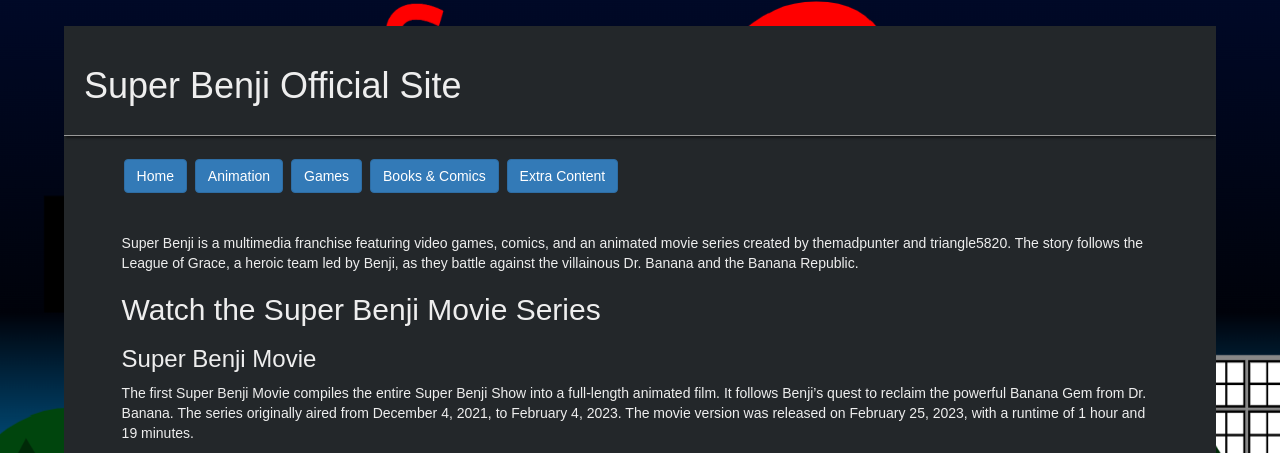
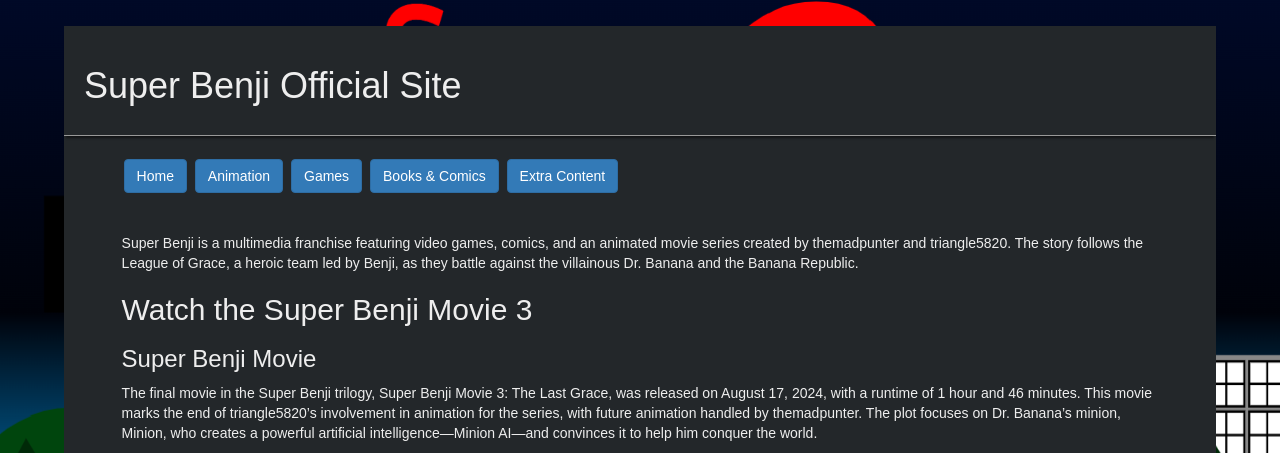
Before and after one commit to familycomicsstudios/Super-Benji-Website, a Jekyll site: the page built from index.html, in a window 1280 px wide and 1400 px high. Shown: the top 453 px of the window. Built offline with Jekyll 4.4.1, drawn with Linux system fonts in a browser that asks for light colours; some of the changed text lies outside the part shown; grey boxes are pictures that could not be loaded.

Commit message:
Added some stuff

```diff
--- a/games.html
+++ b/games.html
@@ -15,6 +15,6 @@
 <h3>Super Benji Worlds</h3>
 <p>
     Super Benji Worlds is an upcoming platformer by FC Studios. The game plays through the story of the Super Benji Movie. In this game, you venture through
-    Benji Island and defeat the minions of Dr. Banana, before eventually defeating Dr. Banana himself as the final boss. More information about this game will
-    be coming soon.
+    Benji Island and defeat the minions of Dr. Banana, before eventually defeating Dr. Banana himself as the final boss.
 </p>
+<iframe loading="lazy" frameborder="0" src="https://itch.io/embed/3713794?dark=true" width="552" height="167"><a href="https://familycomicsstudios.itch.io/super-benji-worlds">Super Benji Worlds by Family Comics Studios</a></iframe>
--- a/index.html
+++ b/index.html
@@ -8,54 +8,21 @@
   The story follows the League of Grace, a heroic team led by Benji, as they battle against the villainous Dr. Banana and the Banana Republic.
 </p>
 
-<h2 id="movies">Watch the Super Benji Movie Series</h2>
+<h2>Watch the Super Benji Movie 3</h2>
 <h3>Super Benji Movie</h3>
-<p>
-  The first Super Benji Movie compiles the entire Super Benji Show into a full-length animated film. It follows Benji’s quest to reclaim the powerful Banana Gem from Dr. Banana.
-  The series originally aired from December 4, 2021, to February 4, 2023. The movie version was released on February 25, 2023, with a runtime of 1 hour and 19 minutes.
-</p>
-<iframe loading="lazy" width="560" height="315" src="https://www.youtube-nocookie.com/embed/eJlBNGm-gtM?si=RkykPO3jMOirISnh" title="Super Benji Movie" frameborder="0" allow="accelerometer; autoplay; clipboard-write; encrypted-media; gyroscope; picture-in-picture; web-share" referrerpolicy="strict-origin-when-cross-origin" allowfullscreen></iframe><br>
-<h3>Super Benji Movie 2: Civil War</h3>
-<p>
-  Released on October 13, 2023, Super Benji Movie 2: Civil War continues the story immediately after the events of the Super Benji Show.
-  In this sequel, Dr. Banana manipulates the League of Grace, causing them to split into two rival factions—one of which allies with the Banana Republic.
-  The resulting conflict escalates into a full-scale civil war. Total runtime: 1 hour and 23 minutes.
-</p>
-<iframe loading="lazy" width="560" height="315" src="https://www.youtube-nocookie.com/embed/SctKwyF9RGM?si=NdsSRoxLtgYmywlR" title="Super Benji Movie 2: Civil War" frameborder="0" allow="accelerometer; autoplay; clipboard-write; encrypted-media; gyroscope; picture-in-picture; web-share" referrerpolicy="strict-origin-when-cross-origin" allowfullscreen></iframe><br>
-<h3>Super Benji Movie 3: The Last Grace</h3>
 <p>
   The final movie in the Super Benji trilogy, Super Benji Movie 3: The Last Grace, was released on August 17, 2024, with a runtime of 1 hour and 46 minutes.
   This movie marks the end of triangle5820’s involvement in animation for the series, with future animation handled by themadpunter.
   The plot focuses on Dr. Banana’s minion, Minion, who creates a powerful artificial intelligence—Minion AI—and convinces it to help him conquer the world.
 </p>
 <iframe loading="lazy" width="560" height="315" src="https://www.youtube-nocookie.com/embed/2UmWQsaAAmw?si=JFXHmNqGPLVP8vCs" title="Super Benji Movie 3: The Last Grace" frameborder="0" allow="accelerometer; autoplay; clipboard-write; encrypted-media; gyroscope; picture-in-picture; web-share" referrerpolicy="strict-origin-when-cross-origin" allowfullscreen></iframe><br>
-<h2 id="games" >Play Super Benji Games</h2>
-<p>Super Benji has appeared in several video games, featuring stories that take place before, during, and after the Super Benji Show.</p>
-<h3>Benji's Nuclear Weapons Testing</h3>
-<iframe loading="lazy" frameborder="0" src="https://itch.io/embed/2404920?linkback=true&amp;dark=true" width="552" height="167"><a href="https://familycomicsstudios.itch.io/benjis-nuclear-weapon-testing">Benji's Nuclear Weapon Testing by Family Comics Studios</a></iframe><br>
+<h2>Super Benji Worlds</h2>
 <p>
-  Benji's Nuclear Weapons Testing is a satirical and explosive game where players upgrade Benji’s nuclear arsenal.
-  Improve your weapons, advance scientific research, and unlock multiple endings. Target famous, infamous, and hidden locations from across the Super Benji universe.
-  Available now on Itch.io!
+    Super Benji Worlds is an upcoming platformer by FC Studios. The game plays through the story of the Super Benji Movie. In this game, you venture through
+    Benji Island and defeat the minions of Dr. Banana, before eventually defeating Dr. Banana himself as the final boss.
 </p>
-<h2 id="books-comics">Read Super Benji Books and Comics</h2>
-<h3>The Minion Manifesto</h3>
-<p><a href="https://benjilore.themadpunter.tech/Minion%20Manifesto.pdf" class="btn btn-primary">Read Now</a></p>
-<p>
-  The Minion Manifesto is a Super Benji book told from the perspective of Minion AI.
-  It covers key events from the Super Benji series, including the plot of Super Benji Movie 3. Read it online for free and gain deeper insights into Minion AI’s thoughts and motivations.
-</p>
-<h2>Other Super Benji Content</h2>
-<h3>Super Benji Official Timeline</h3>
-<div>
-  <ol>
-    <li>Banana Episode 1 (Prequel)</li>
-    <li>Super Benji Show Episodes 1–12</li>
-    <li>Super Benji Movie 2: Civil War</li>
-    <li>Super Benji Movie 3: The Last Grace</li>
-    <li>Cooper Episode 1 (Sequel)</li>
-  </ol>
-</div>
+<iframe loading="lazy" frameborder="0" src="https://itch.io/embed/3713794?dark=true" width="552" height="167"><a href="https://familycomicsstudios.itch.io/super-benji-worlds">Super Benji Worlds by Family Comics Studios</a></iframe>
+<h2>Learn More</h2>
 <h3 id="wiki">Visit the Official Super Benji Wiki</h3>
 <p>
   For detailed lore, character bios, and behind-the-scenes info, visit the official Super Benji Wiki on Fandom:
```
